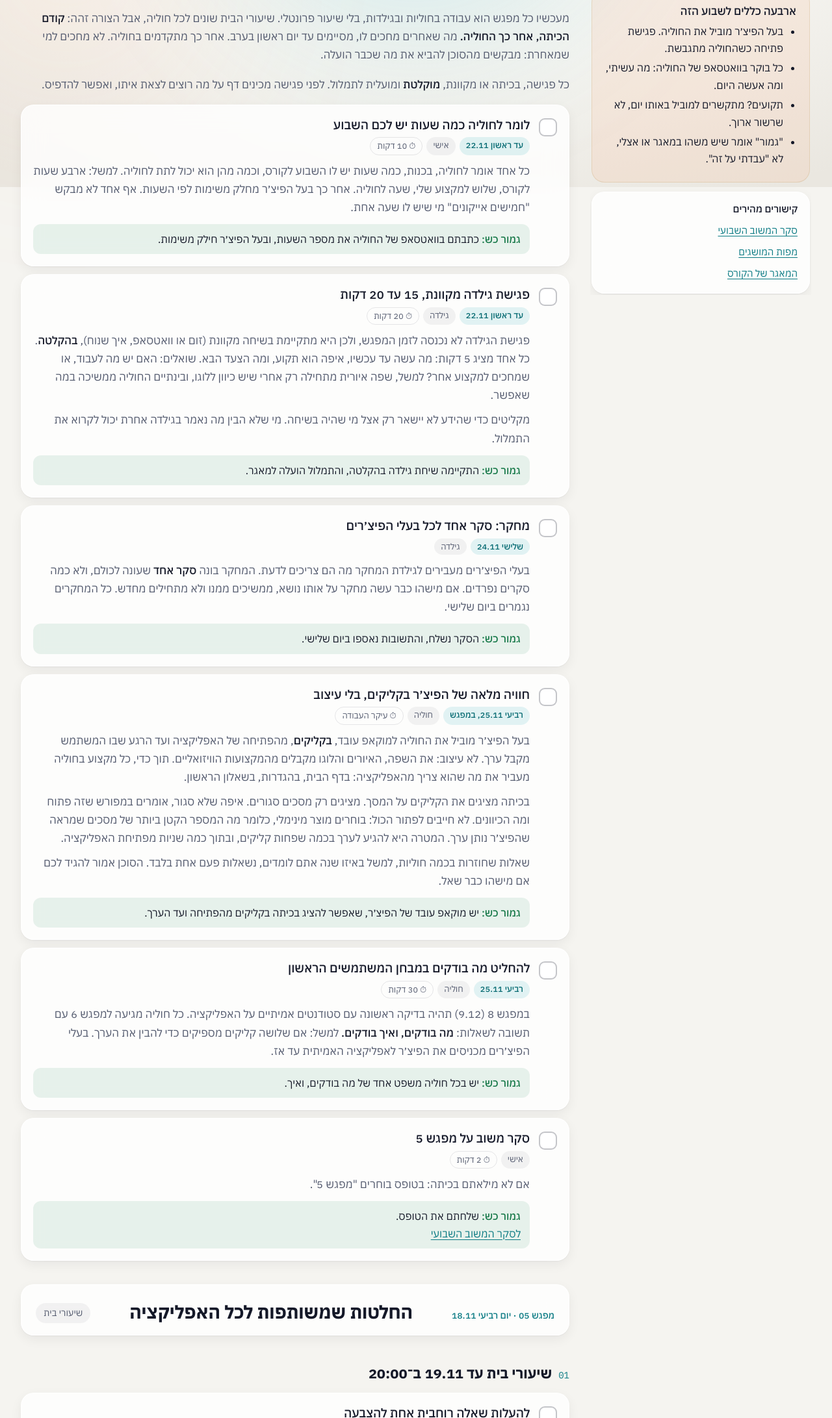
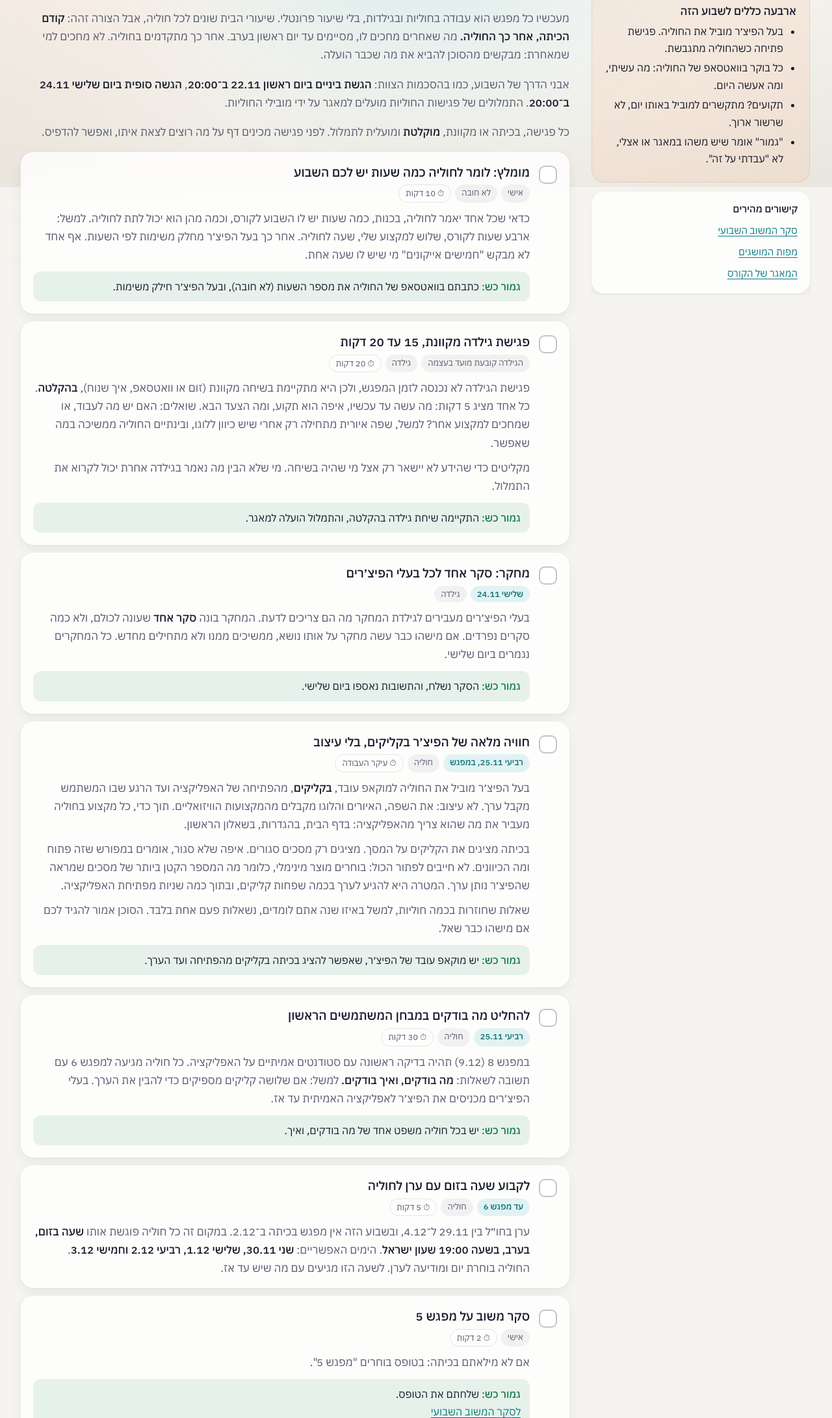
Before and after one commit to eranlahav/hitme-lectures, a plain HTML site: page homework/index.html in a window 1280 px wide. Shown: the part 512-2695 px from the top of the page at 65% size. Drawn offline with Linux system fonts and the light colour scheme.

Commit message:
Homework session 6: Zoom evenings, optional hours, guild sets own time, milestones (#32)
Claude-Session: https://claude.ai/code/session_01QzxYndV1Z8xGBr1K8tGPX8

Co-authored-by: Claude <noreply@anthropic.com>

```diff
--- a/homework/index.html
+++ b/homework/index.html
@@ -260,23 +260,24 @@ footer { margin-top: 64px; color: var(--text-2); font-size: 14px; }
     <section id="s06-homework">
       <h3 class="part"><span class="n">01</span>שיעורי בית עד מפגש 6 (25.11)</h3>
       <p>מעכשיו כל מפגש הוא עבודה בחוליות ובגילדות, בלי שיעור פרונטלי. שיעורי הבית שונים לכל חוליה, אבל הצורה זהה: <b>קודם הכיתה, אחר כך החוליה.</b> מה שאחרים מחכים לו, מסיימים עד יום ראשון בערב. אחר כך מתקדמים בחוליה. לא מחכים למי שמאחרת: מבקשים מהסוכן להביא את מה שכבר הועלה.</p>
+      <p>אבני הדרך של השבוע, כמו בהסכמות הצוות: <b>הגשת ביניים ביום ראשון 22.11 ב־20:00</b>, <b>הגשה סופית ביום שלישי 24.11 ב־20:00</b>. התמלולים של פגישות החוליות מועלים למאגר על ידי מובילי החוליות.</p>
       <p>כל פגישה, בכיתה או מקוונת, <b>מוקלטת</b> ומועלית לתמלול. לפני פגישה מכינים דף על מה רוצים לצאת איתו, ואפשר להדפיס.</p>
       <div class="task glass" data-id="s06-hours">
         <div class="task-head">
           <span class="check"><input type="checkbox" id="t41"><span></span></span>
-          <label for="t41"><span class="task-title">לומר לחוליה כמה שעות יש לכם השבוע</span>
-            <span class="meta"><span class="chip due">עד ראשון 22.11</span><span class="chip">אישי</span><span class="chip time">⏱ 10 דקות</span></span></label>
-        </div>
-        <div class="task-body">
-          <p>כל אחד אומר לחוליה, בכנות, כמה שעות יש לו השבוע לקורס, וכמה מהן הוא יכול לתת לחוליה. למשל: ארבע שעות לקורס, שלוש למקצוע שלי, שעה לחוליה. אחר כך בעל הפיצ׳ר מחלק משימות לפי השעות. אף אחד לא מבקש "חמישים אייקונים" מי שיש לו שעה אחת.</p>
-          <div class="dod"><b>גמור כש:</b> כתבתם בוואטסאפ של החוליה את מספר השעות, ובעל הפיצ׳ר חילק משימות.</div>
+          <label for="t41"><span class="task-title">מומלץ: לומר לחוליה כמה שעות יש לכם השבוע</span>
+            <span class="meta"><span class="chip">אישי</span><span class="chip">לא חובה</span><span class="chip time">⏱ 10 דקות</span></span></label>
+        </div>
+        <div class="task-body">
+          <p>כדאי שכל אחד יאמר לחוליה, בכנות, כמה שעות יש לו השבוע לקורס, וכמה מהן הוא יכול לתת לחוליה. למשל: ארבע שעות לקורס, שלוש למקצוע שלי, שעה לחוליה. אחר כך בעל הפיצ׳ר מחלק משימות לפי השעות. אף אחד לא מבקש "חמישים אייקונים" מי שיש לו שעה אחת.</p>
+          <div class="dod"><b>גמור כש:</b> כתבתם בוואטסאפ של החוליה את מספר השעות (לא חובה), ובעל הפיצ׳ר חילק משימות.</div>
         </div>
       </div>
       <div class="task glass" data-id="s06-guild">
         <div class="task-head">
           <span class="check"><input type="checkbox" id="t42"><span></span></span>
           <label for="t42"><span class="task-title">פגישת גילדה מקוונת, 15 עד 20 דקות</span>
-            <span class="meta"><span class="chip due">עד ראשון 22.11</span><span class="chip">גילדה</span><span class="chip time">⏱ 20 דקות</span></span></label>
+            <span class="meta"><span class="chip">הגילדה קובעת מועד בעצמה</span><span class="chip">גילדה</span><span class="chip time">⏱ 20 דקות</span></span></label>
         </div>
         <div class="task-body">
           <p>פגישת הגילדה לא נכנסה לזמן המפגש, ולכן היא מתקיימת בשיחה מקוונת (זום או וואטסאפ, איך שנוח), <b>בהקלטה</b>. כל אחד מציג 5 דקות: מה עשה עד עכשיו, איפה הוא תקוע, ומה הצעד הבא. שואלים: האם יש מה לעבוד, או שמחכים למקצוע אחר? למשל, שפה איורית מתחילה רק אחרי שיש כיוון ללוגו, ובינתיים החוליה ממשיכה במה שאפשר.</p><p>מקליטים כדי שהידע לא יישאר רק אצל מי שהיה בשיחה. מי שלא הבין מה נאמר בגילדה אחרת יכול לקרוא את התמלול.</p>
@@ -314,6 +315,16 @@ footer { margin-top: 64px; color: var(--text-2); font-size: 14px; }
         <div class="task-body">
           <p>במפגש 8 (9.12) תהיה בדיקה ראשונה עם סטודנטים אמיתיים על האפליקציה. כל חוליה מגיעה למפגש 6 עם תשובה לשאלות: <b>מה בודקים, ואיך בודקים.</b> למשל: אם שלושה קליקים מספיקים כדי להבין את הערך. בעלי הפיצ׳רים מכניסים את הפיצ׳ר לאפליקציה האמיתית עד אז.</p>
           <div class="dod"><b>גמור כש:</b> יש בכל חוליה משפט אחד של מה בודקים, ואיך.</div>
+        </div>
+      </div>
+      <div class="task glass" data-id="s06-zoom">
+        <div class="task-head">
+          <span class="check"><input type="checkbox" id="t47"><span></span></span>
+          <label for="t47"><span class="task-title">לקבוע שעה בזום עם ערן לחוליה</span>
+            <span class="meta"><span class="chip due">עד מפגש 6</span><span class="chip">חוליה</span><span class="chip time">⏱ 5 דקות</span></span></label>
+        </div>
+        <div class="task-body">
+          <p>ערן בחו״ל בין 29.11 ל־4.12, ובשבוע הזה אין מפגש בכיתה ב־2.12. במקום זה כל חוליה פוגשת אותו <b>שעה בזום, בערב, בשעה 19:00 שעון ישראל</b>. הימים האפשריים: <b>שני 30.11, שלישי 1.12, רביעי 2.12 וחמישי 3.12</b>. החוליה בוחרת יום ומודיעה לערן. לשעה הזו מגיעים עם מה שיש עד אז.</p>
         </div>
       </div>
       <div class="task glass" data-id="s06-feedback">
```
